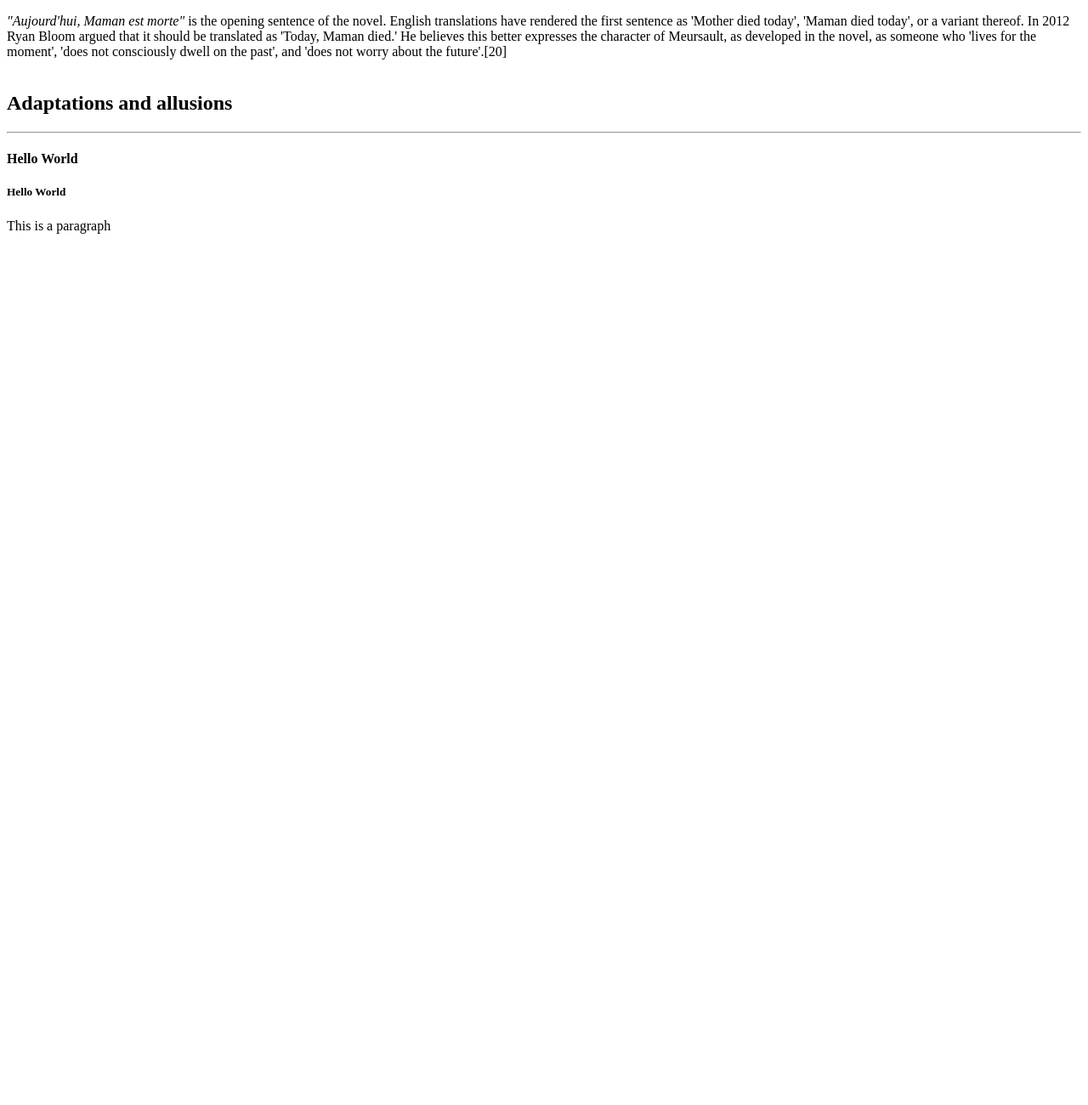
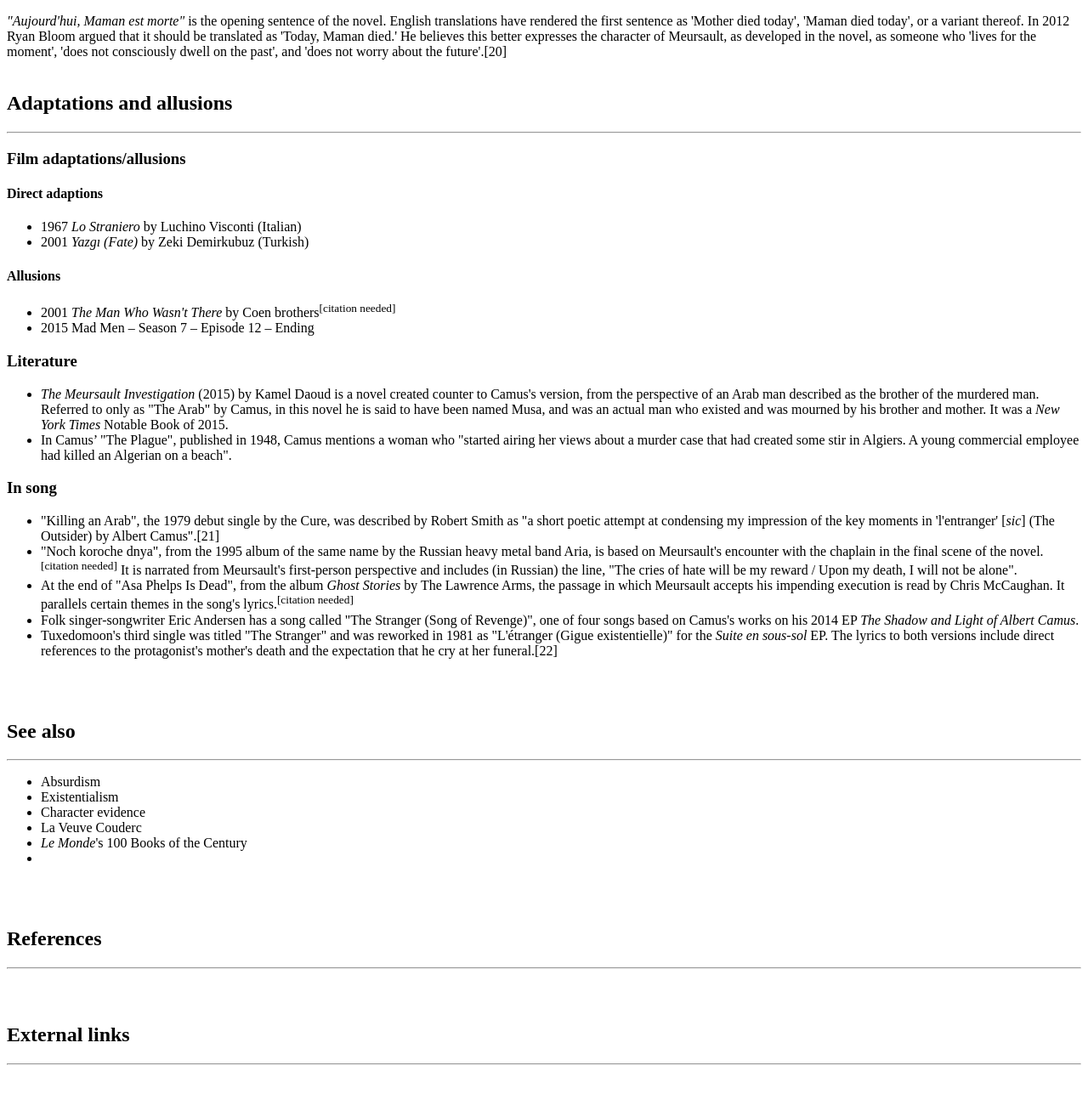
Before and after one commit to Kalle-Rei/wikipediaarticle, a plain HTML site: page index.html in a window 1280 px wide. Shown: the part 3382-4682 px from the top of the page at 85% size. Before the commit the page ends 3673 px from the top, so only its background shows below. Drawn offline with Linux system fonts and the light colour scheme.

Commit message:
added the last couple of sections

```diff
--- a/index.html
+++ b/index.html
@@ -334,7 +334,8 @@
             this as
             "with cries of hate". Gilbert juxtaposes "execration" with "execution".
             <br><br>
-            <em>"Aujourd'hui, Maman est morte"</em> is the opening sentence of the novel. English translations have rendered the
+            <em>"Aujourd'hui, Maman est morte"</em> is the opening sentence of the novel. English translations have
+            rendered the
             first sentence as 'Mother died today', 'Maman died today', or a variant thereof. In 2012 Ryan Bloom argued
             that it should be translated as 'Today, Maman died.' He believes this better expresses the character of
             Meursault, as developed in the novel, as someone who 'lives for the moment', 'does not consciously dwell on
@@ -345,13 +346,88 @@
     <div>
         <h2>Adaptations and allusions</h2>
         <hr>
-        <p1>
-
-        </p1>
+        <h3>Film adaptations/allusions</h3>
+        <h4>Direct adaptions</h4>
+        <ul>
+            <li>1967 <em>Lo Straniero</em> by Luchino Visconti (Italian)</li>
+            <li>2001 <em>Yazgı (Fate)</em> by Zeki Demirkubuz (Turkish)</li>
+        </ul>
+        <h4>Allusions</h4>
+        <ul>
+            <li>2001 <em>The Man Who Wasn't There</em> by Coen brothers<sup>[citation needed]</sup></li>
+            <li>2015 Mad Men – Season 7 – Episode 12 – Ending</li>
+        </ul>
+        <h3>Literature</h3>
+        <ul>
+            <li>
+                <em>The Meursault Investigation</em> (2015) by Kamel Daoud is a novel created counter to Camus's
+                version, from
+                the perspective of an Arab man described as the brother of the murdered man. Referred to only as "The
+                Arab" by Camus, in this novel he is said to have been named Musa, and was an actual man who existed and
+                was mourned by his brother and mother. It was a <em>New York Times</em> Notable Book of 2015.
+            </li>
+            <li>In Camus’ "The Plague", published in 1948, Camus mentions a woman who "started airing her views about a
+                murder case that had created some stir in Algiers. A young commercial employee had killed an Algerian on
+                a beach".
+            </li>
+        </ul>
+        <h3>In song</h3>
+        <ul>
+            <li>
+                "Killing an Arab", the 1979 debut single by the Cure, was described by Robert Smith as "a short poetic
+                attempt at condensing my impression of the key moments in 'l'entranger' [<em>sic</em>] (The Outsider) by
+                Albert
+                Camus".[21]
+            </li>
+            <li>
+                "Noch koroche dnya", from the 1995 album of the same name by the Russian heavy metal band Aria, is based
+                on Meursault's encounter with the chaplain in the final scene of the novel.<sup>[citation needed]</sup>
+                It is
+                narrated from Meursault's first-person perspective and includes (in Russian) the line, "The cries of
+                hate will be my reward / Upon my death, I will not be alone".
+            </li>
+            <li>
+                At the end of "Asa Phelps Is Dead", from the album <em>Ghost Stories</em> by The Lawrence Arms, the
+                passage in
+                which Meursault accepts his impending execution is read by Chris McCaughan. It parallels certain themes
+                in the song's lyrics.<sup>[citation needed]</sup>
+            </li>
+            <li>
+                Folk singer-songwriter Eric Andersen has a song called "The Stranger (Song of Revenge)", one of four
+                songs based on Camus's works on his 2014 EP <em>The Shadow and Light of Albert Camus</em>.
+            </li>
+            <li>
+                Tuxedomoon's third single was titled "The Stranger" and was reworked in 1981 as "L'étranger (Gigue
+                existentielle)" for the <em>Suite en sous-sol</em> EP. The lyrics to both versions include direct
+                references to
+                the protagonist's mother's death and the expectation that he cry at her funeral.[22]
+            </li>
+        </ul>
+        <br><br>
     </div>
-    <h4>Hello World</h4>
-    <h5>Hello World</h5>
-    <p>This is a paragraph</p>
+    <div>
+        <h2>See also</h2>
+        <hr>
+        <ul>
+            <li>Absurdism</li>
+            <li>Existentialism</li>
+            <li>Character evidence</li>
+            <li>La Veuve Couderc</li>
+            <li><em>Le Monde</em>'s 100 Books of the Century</li>
+            <li></li>
+        </ul>
+        <br><br>
+    </div>
+    <div>
+        <h2>References</h2>
+        <hr>
+        <br><br>
+    </div>
+    <div>
+        <h2>External links</h2>
+        <hr>
+        <br><br>
+    </div>
 </body>
 
 </html>
```
